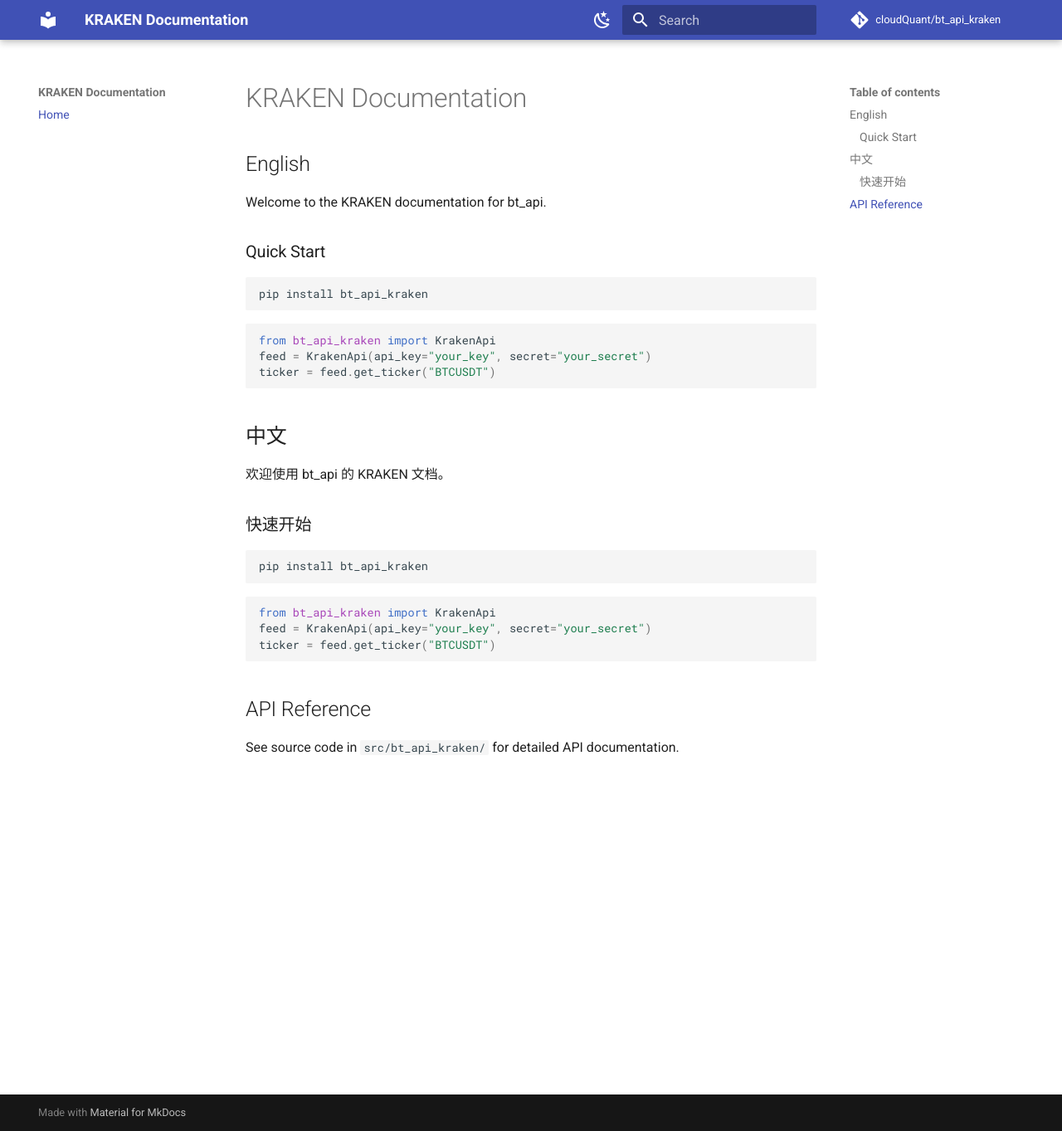
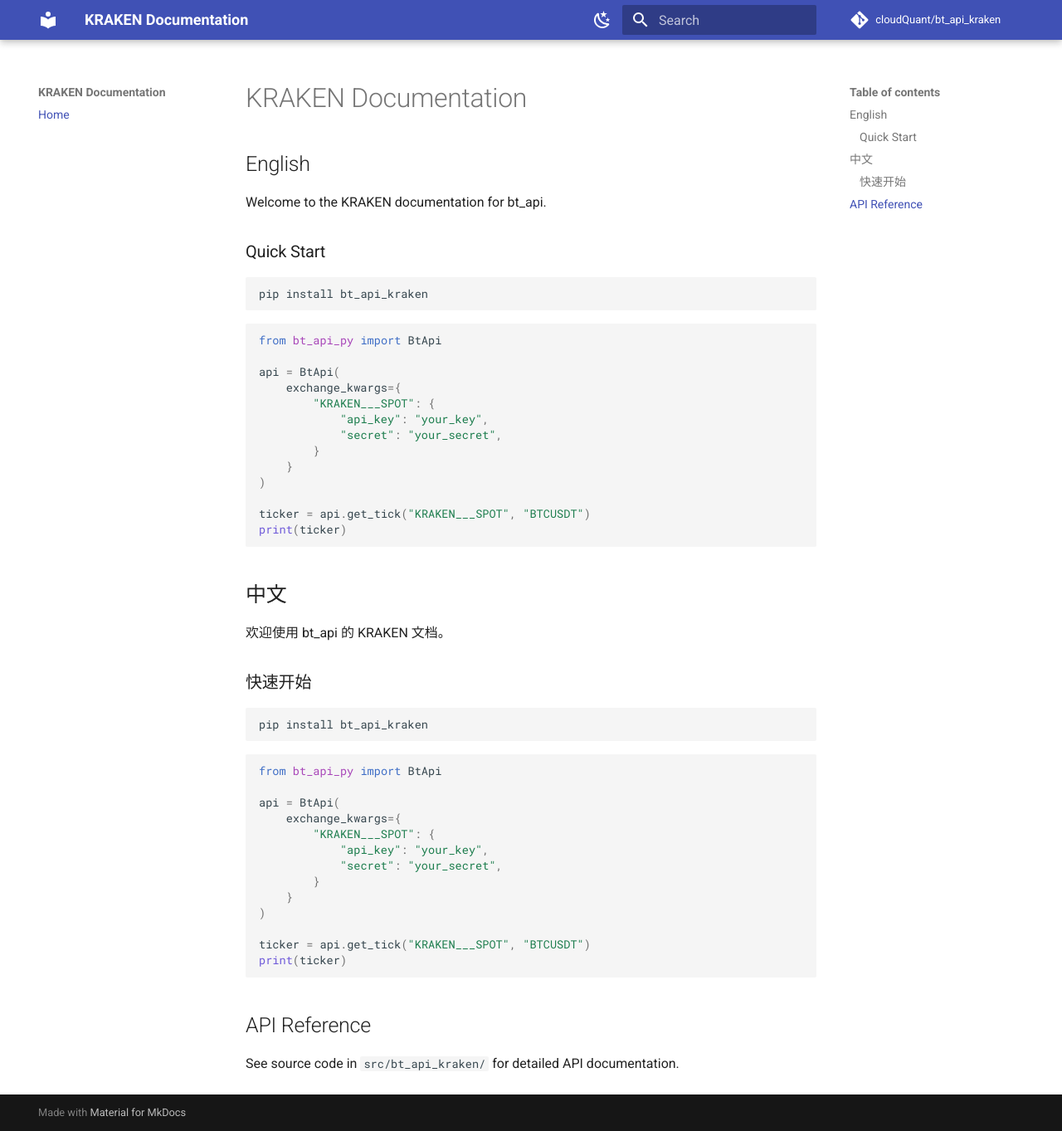
Before and after one commit to cloudQuant/bt_api_kraken, an MkDocs documentation site: the page built from docs/index.md, in a window 1280 px wide and 1363 px high. Shown: the whole window at 83% size. Built offline with MkDocs 1.6.1 and Material for MkDocs 9.7.7, drawn with Linux system fonts in a browser that asks for light colours; comment, search, counter and statistics services are not loaded.

````diff
--- a/docs/index.md
+++ b/docs/index.md
@@ -11,9 +11,19 @@ pip install bt_api_kraken
 ```
 
 ```python
-from bt_api_kraken import KrakenApi
-feed = KrakenApi(api_key="your_key", secret="your_secret")
-ticker = feed.get_ticker("BTCUSDT")
+from bt_api_py import BtApi
+
+api = BtApi(
+    exchange_kwargs={
+        "KRAKEN___SPOT": {
+            "api_key": "your_key",
+            "secret": "your_secret",
+        }
+    }
+)
+
+ticker = api.get_tick("KRAKEN___SPOT", "BTCUSDT")
+print(ticker)
 ```
 
 ## 中文
@@ -27,9 +37,19 @@ pip install bt_api_kraken
 ```
 
 ```python
-from bt_api_kraken import KrakenApi
-feed = KrakenApi(api_key="your_key", secret="your_secret")
-ticker = feed.get_ticker("BTCUSDT")
+from bt_api_py import BtApi
+
+api = BtApi(
+    exchange_kwargs={
+        "KRAKEN___SPOT": {
+            "api_key": "your_key",
+            "secret": "your_secret",
+        }
+    }
+)
+
+ticker = api.get_tick("KRAKEN___SPOT", "BTCUSDT")
+print(ticker)
 ```
 
 ## API Reference
````
Also changed, not shown: README.md (+20 -6 lines), pyproject.toml (+8 -4 lines), 14 other files.
